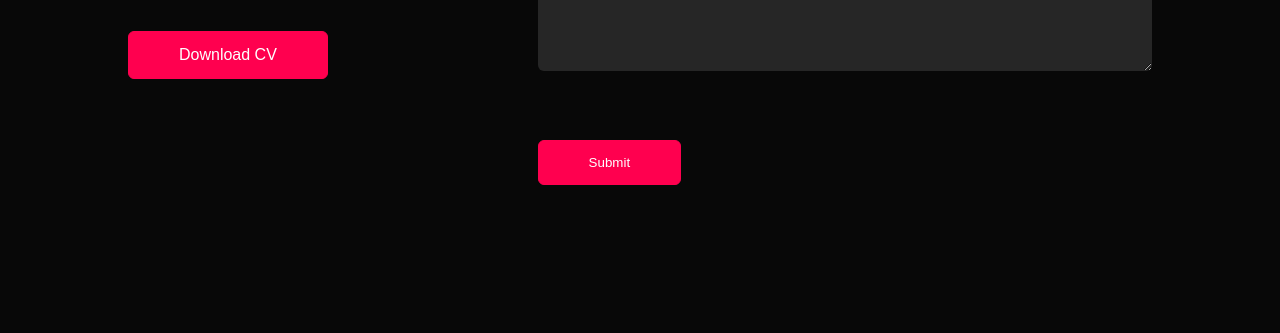
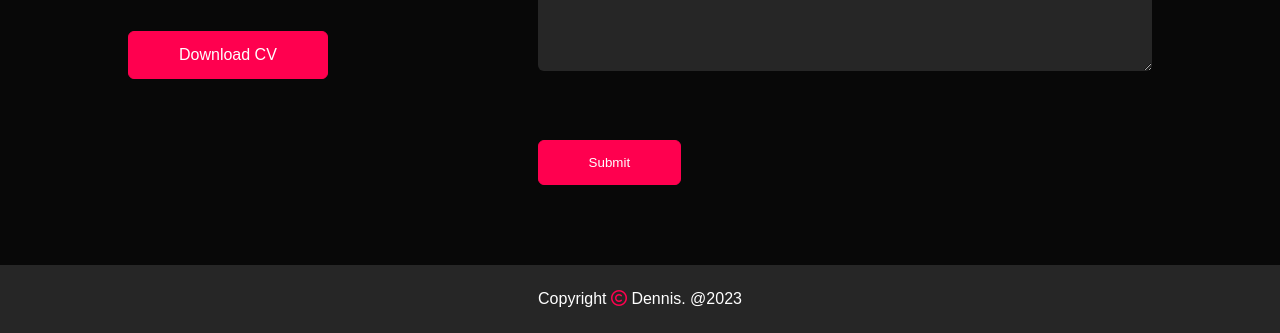
Before and after one commit to DennohDev/Portfolio, a plain HTML site: page index.html in a window 1280 px wide. Shown: the part 2898-3231 px from the top of the page. Before the commit the page ends 3143 px from the top, so only its background shows below. Drawn offline with Linux system fonts and the light colour scheme.

Commit message:
finished the main parts of the website

```diff
--- a/index.html
+++ b/index.html
@@ -163,6 +163,9 @@
                 </div>
             </div>
         </div>
+        <div class="copyright">
+            <p>Copyright <i class="fa fa-copyright" aria-hidden="true"></i> Dennis. @2023</p>
+        </div>
     </div>
 
 
--- a/style.css
+++ b/style.css
@@ -315,6 +315,20 @@ form input, form textarea{
     font-size: 18px;
     border-radius: 6px;
 }
-form btn2{
+form .btn2{
     padding: 14px 60px;
+    font-size: 18px;
+    margin-top: 20px;
+    cursor: pointer;
 }
+.copyright{
+    width: 100%;
+    text-align: center;
+    padding: 25px 0;
+    background: #262626;
+    font-weight: 300;
+    margin-top: 20px;
+}
+.copyright i{
+    color: #ff004f;
+}
```
